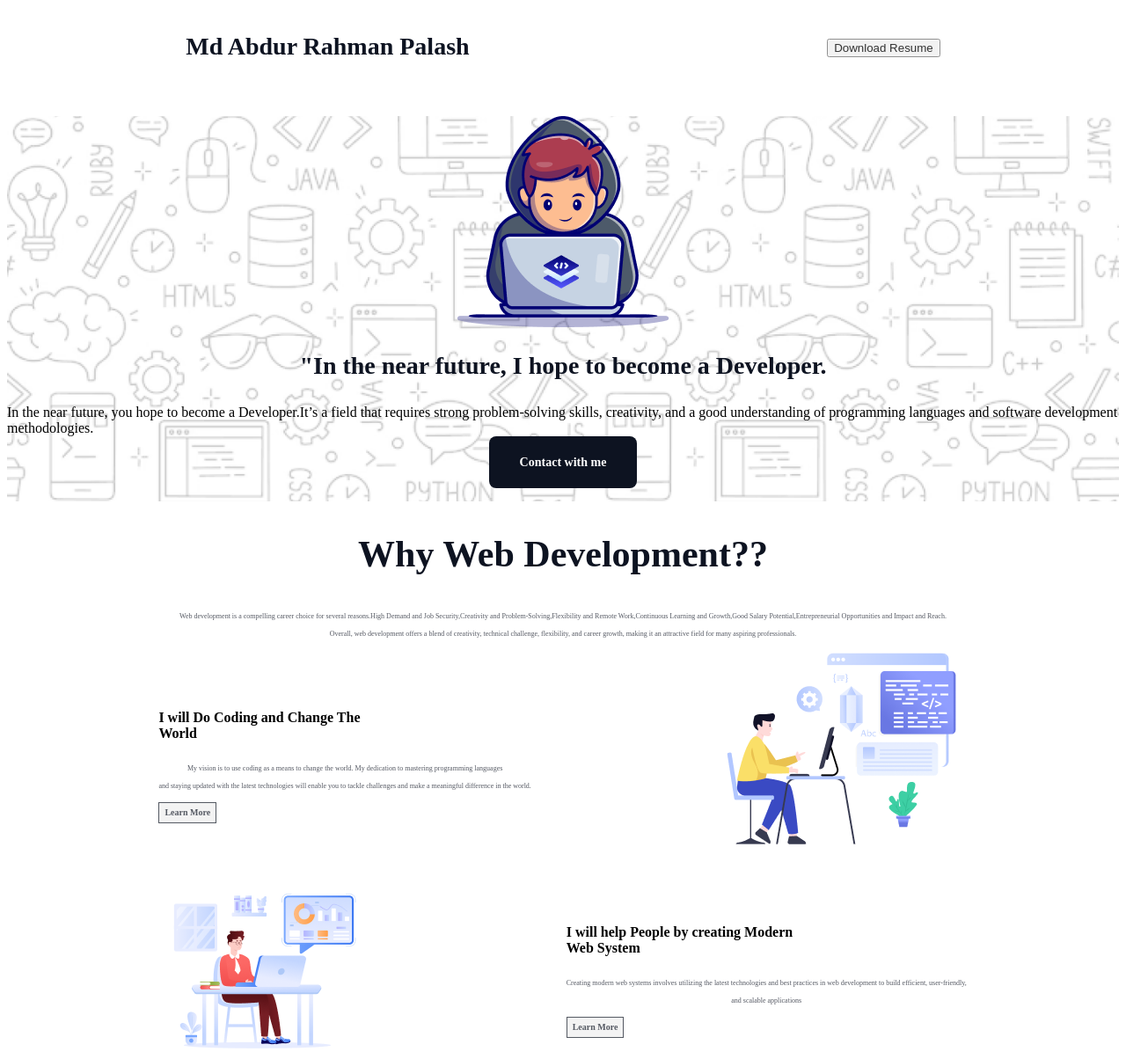
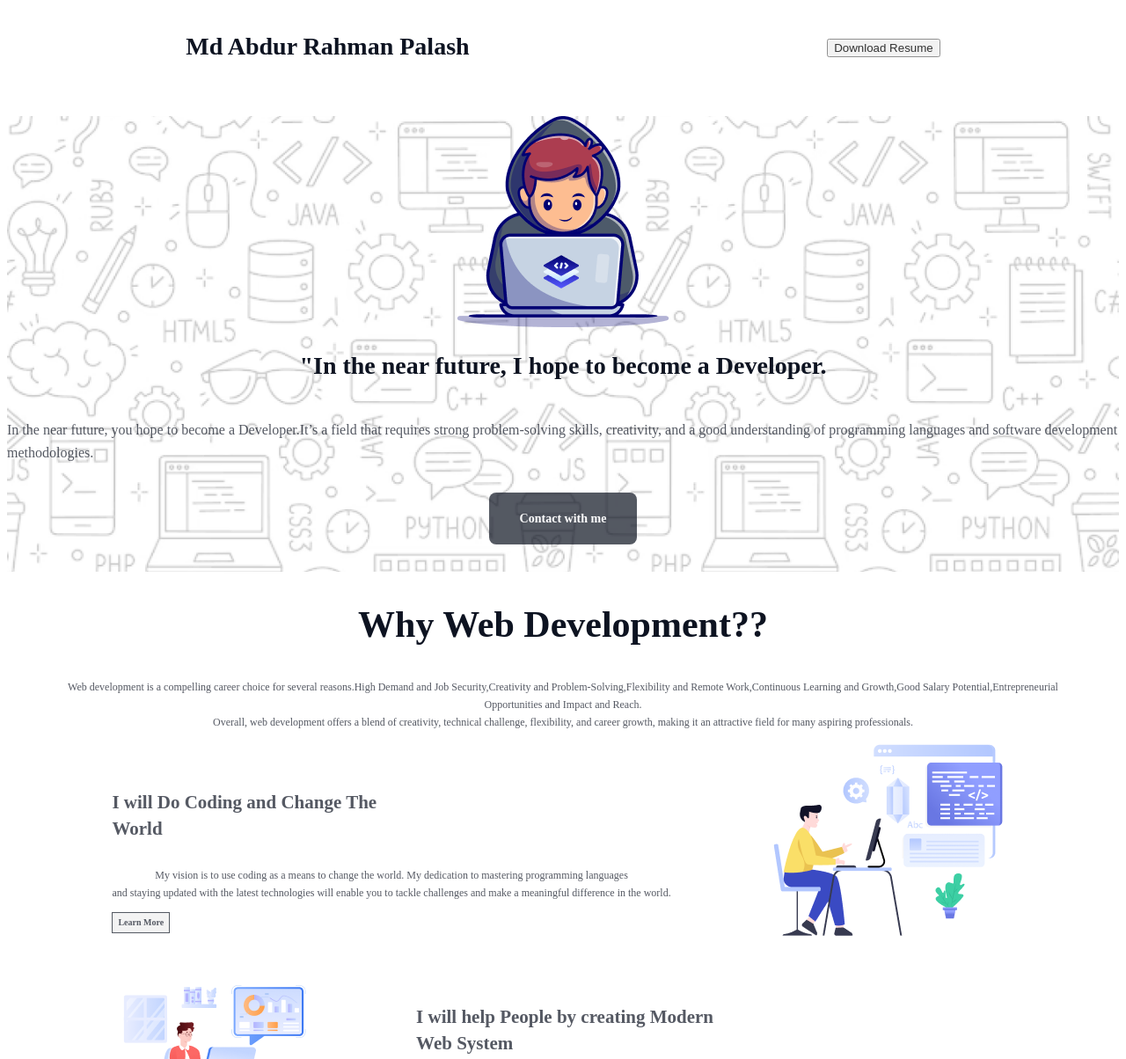
Before and after one commit to Abdur-Rahman-Palash/Pro-Hero-Assignment-1, a plain HTML site: page index.html in a window 1280 px wide. Shown: the top 1204 px of the page at 88% size. Drawn offline with Linux system fonts and the light colour scheme; a web font is replaced by a local one.

Commit message:
assignment done

```diff
--- a/index.html
+++ b/index.html
@@ -22,7 +22,7 @@
 <div class="Hero-content">
     <img src="./assets/Group.png" alt="">
     <h3> "In the near future, I hope to become a Developer.</h3>
-    <span>In the near future, you hope to become a Developer.It’s a field that requires strong problem-solving skills, creativity, and a good understanding of programming languages and software development methodologies.</span>
+    <p>In the near future, you hope to become a Developer.It’s a field that requires strong problem-solving skills, creativity, and a good understanding of programming languages and software development methodologies.<p>
     <button class="btn-primary"><a href="#section2">Contact with me</a></button>
 </div>
 </section>
--- a/style.css
+++ b/style.css
@@ -52,11 +52,10 @@ text-align: center;
 .Hero-section p{
     color: rgb(13, 19, 33);
     font-family: Azeret Mono;
-    font-size: 16px;
     font-weight: 400;
     line-height: 26px;
     letter-spacing: 0%;
-    text-align: center;
+    text-align: left;
     opacity: 0.7;
 
 }
@@ -113,7 +112,7 @@ text-align: center;
 .Web-development p{
     color: rgb(13, 19, 33);
     font-family: Azeret Mono;
-    font-size: 8px;
+    font-size: 12px;
     font-weight: 400;
     line-height: 20px;
     letter-spacing: 0%;
@@ -121,10 +120,10 @@ text-align: center;
     opacity: 0.7;
 
 }
-.Web-development-content h4{
+.I-will-Do-Coding-text h4{
     color: rgba(13, 19, 33, 0.7);
     font-family: Azeret Mono;
-    font-size: 38px;
+    font-size: 21px;
     font-weight: 700;
     line-height: 30px;
     letter-spacing: 0%;
```
